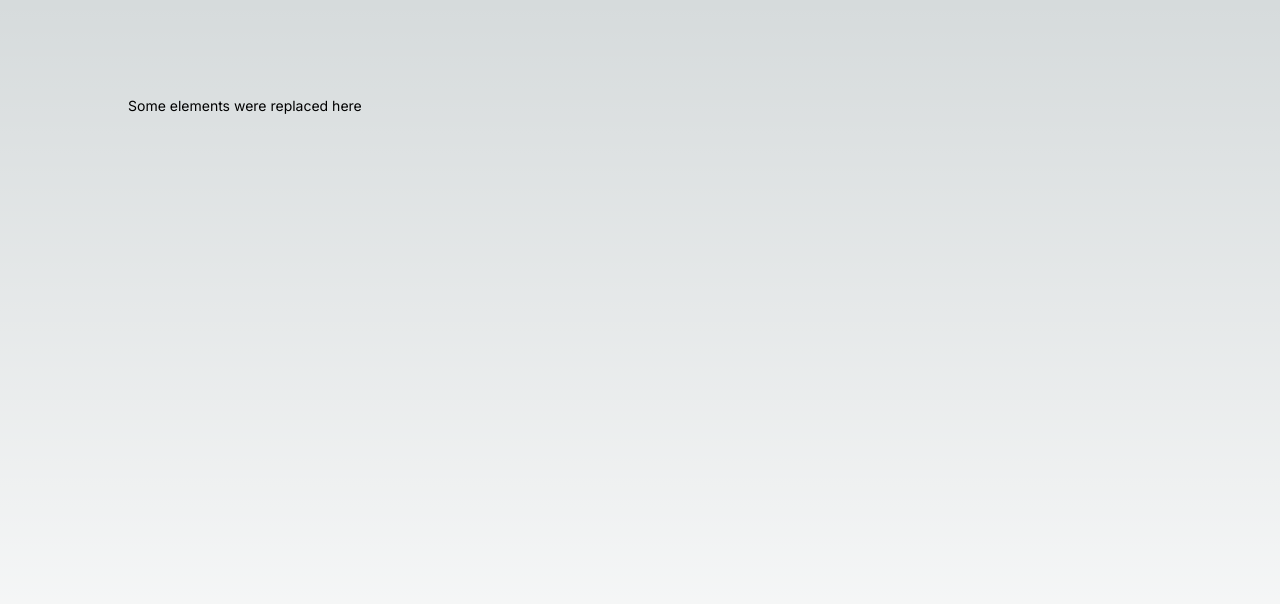
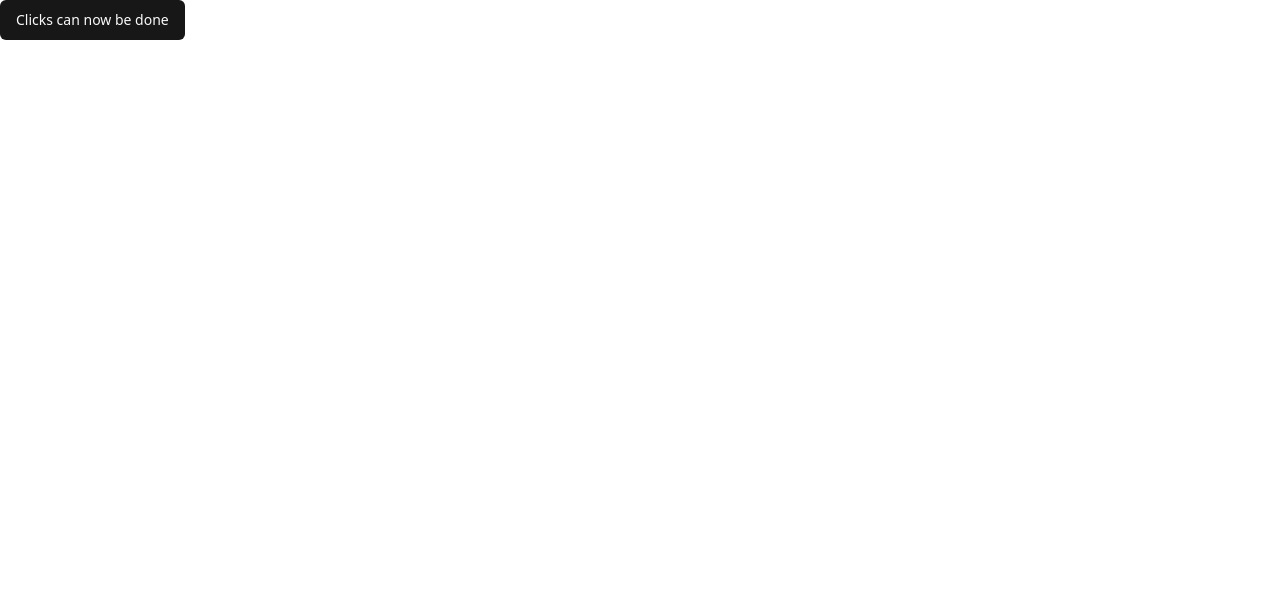
Before and after one commit to skullerj/tube-creawlers, a Next.js app: page / in a window 1280 px wide. Shown: the top 604 px of the page. Built offline with nearby package versions, Linux system fonts and the light colour scheme.

Commit message:
feat: add components from ShadCDN and linting from biome

```diff
--- a/src/app/globals.css
+++ b/src/app/globals.css
@@ -2,32 +2,75 @@
   @tailwind components;
   @tailwind utilities;
 
+  @layer base {
     :root {
-  --foreground-rgb: 0, 0, 0;
-  --background-start-rgb: 214, 219, 220;
-  --background-end-rgb: 255, 255, 255;
+      --background: 0 0% 100%;
+      --foreground: 0 0% 3.9%;
+
+      --card: 0 0% 100%;
+      --card-foreground: 0 0% 3.9%;
+
+      --popover: 0 0% 100%;
+      --popover-foreground: 0 0% 3.9%;
+
+      --primary: 0 0% 9%;
+      --primary-foreground: 0 0% 98%;
+
+      --secondary: 0 0% 96.1%;
+      --secondary-foreground: 0 0% 9%;
+
+      --muted: 0 0% 96.1%;
+      --muted-foreground: 0 0% 45.1%;
+
+      --accent: 0 0% 96.1%;
+      --accent-foreground: 0 0% 9%;
+
+      --destructive: 0 84.2% 60.2%;
+      --destructive-foreground: 0 0% 98%;
+
+      --border: 0 0% 89.8%;
+      --input: 0 0% 89.8%;
+      --ring: 0 0% 3.9%;
+
+      --radius: 0.5rem;
     }
 
-@media (prefers-color-scheme: dark) {
-  :root {
-    --foreground-rgb: 255, 255, 255;
-    --background-start-rgb: 0, 0, 0;
-    --background-end-rgb: 0, 0, 0;
+    .dark {
+      --background: 0 0% 3.9%;
+      --foreground: 0 0% 98%;
+
+      --card: 0 0% 3.9%;
+      --card-foreground: 0 0% 98%;
+
+      --popover: 0 0% 3.9%;
+      --popover-foreground: 0 0% 98%;
+
+      --primary: 0 0% 98%;
+      --primary-foreground: 0 0% 9%;
+
+      --secondary: 0 0% 14.9%;
+      --secondary-foreground: 0 0% 98%;
+
+      --muted: 0 0% 14.9%;
+      --muted-foreground: 0 0% 63.9%;
+
+      --accent: 0 0% 14.9%;
+      --accent-foreground: 0 0% 98%;
+
+      --destructive: 0 62.8% 30.6%;
+      --destructive-foreground: 0 0% 98%;
+
+      --border: 0 0% 14.9%;
+      --input: 0 0% 14.9%;
+      --ring: 0 0% 83.1%;
     }
   }
 
+  @layer base {
+    * {
+      @apply border-border;
+    }
     body {
-  color: rgb(var(--foreground-rgb));
-  background: linear-gradient(
-      to bottom,
-      transparent,
-      rgb(var(--background-end-rgb))
-    )
-    rgb(var(--background-start-rgb));
-}
-
-@layer utilities {
-  .text-balance {
-    text-wrap: balance;
+      @apply bg-background text-foreground;
     }
   }
--- a/src/app/layout.tsx
+++ b/src/app/layout.tsx
@@ -1,8 +1,9 @@
 import type { Metadata } from "next";
-import { Inter } from "next/font/google";
+import { Inter as FontSans } from "next/font/google";
 import "./globals.css";
+import { cn } from "@/lib/utils";
 
-const inter = Inter({ subsets: ["latin"] });
+const fontSans = FontSans({ subsets: ["latin"], variable: "--font-sans" });
 
 export const metadata: Metadata = {
 	title: "Create Next App",
@@ -16,7 +17,14 @@
 }>) {
 	return (
 		<html lang="en">
-      <body className={inter.className}>{children}</body>
+			<body
+				className={cn(
+					"main-h-screen bg-background font-sans atialised",
+					fontSans.variable,
+				)}
+			>
+				{children}
+			</body>
 		</html>
 	);
 }
--- a/src/app/page.tsx
+++ b/src/app/page.tsx
@@ -1,13 +1,10 @@
+import { Button } from "@/components/ui/button";
 import Image from "next/image";
 
 export default function Home() {
-  return (
-    <main className="flex min-h-screen flex-col items-center justify-between p-24">
-      <div className="z-10 w-full max-w-5xl items-center justify-between text-sm lg:flex">
-      Some elements were replaced here
-      </div>
-
-
-    </main>
-  );
+	return (
+		<main className="flex">
+			<Button>Clicks can now be done</Button>
+		</main>
+	);
 }
--- /dev/null
+++ b/src/components/ui/button.tsx
@@ -0,0 +1,56 @@
+import * as React from "react"
+import { Slot } from "@radix-ui/react-slot"
+import { cva, type VariantProps } from "class-variance-authority"
+
+import { cn } from "@/lib/utils"
+
+const buttonVariants = cva(
+  "inline-flex items-center justify-center whitespace-nowrap rounded-md text-sm font-medium ring-offset-background transition-colors focus-visible:outline-none focus-visible:ring-2 focus-visible:ring-ring focus-visible:ring-offset-2 disabled:pointer-events-none disabled:opacity-50",
+  {
+    variants: {
+      variant: {
+        default: "bg-primary text-primary-foreground hover:bg-primary/90",
+        destructive:
+          "bg-destructive text-destructive-foreground hover:bg-destructive/90",
+        outline:
+          "border border-input bg-background hover:bg-accent hover:text-accent-foreground",
+        secondary:
+          "bg-secondary text-secondary-foreground hover:bg-secondary/80",
+        ghost: "hover:bg-accent hover:text-accent-foreground",
+        link: "text-primary underline-offset-4 hover:underline",
+      },
+      size: {
+        default: "h-10 px-4 py-2",
+        sm: "h-9 rounded-md px-3",
+        lg: "h-11 rounded-md px-8",
+        icon: "h-10 w-10",
+      },
+    },
+    defaultVariants: {
+      variant: "default",
+      size: "default",
+    },
+  }
+)
+
+export interface ButtonProps
+  extends React.ButtonHTMLAttributes<HTMLButtonElement>,
+    VariantProps<typeof buttonVariants> {
+  asChild?: boolean
+}
+
+const Button = React.forwardRef<HTMLButtonElement, ButtonProps>(
+  ({ className, variant, size, asChild = false, ...props }, ref) => {
+    const Comp = asChild ? Slot : "button"
+    return (
+      <Comp
+        className={cn(buttonVariants({ variant, size, className }))}
+        ref={ref}
+        {...props}
+      />
+    )
+  }
+)
+Button.displayName = "Button"
+
+export { Button, buttonVariants }
--- /dev/null
+++ b/src/lib/utils.ts
@@ -0,0 +1,6 @@
+import { type ClassValue, clsx } from "clsx";
+import { twMerge } from "tailwind-merge";
+
+export function cn(...inputs: ClassValue[]) {
+	return twMerge(clsx(inputs));
+}
--- a/tailwind.config.ts
+++ b/tailwind.config.ts
@@ -1,20 +1,81 @@
-import type { Config } from "tailwindcss";
+import type { Config } from "tailwindcss"
 
-const config: Config = {
+const config = {
+  darkMode: ["class"],
   content: [
-    "./src/pages/**/*.{js,ts,jsx,tsx,mdx}",
-    "./src/components/**/*.{js,ts,jsx,tsx,mdx}",
-    "./src/app/**/*.{js,ts,jsx,tsx,mdx}",
-  ],
+    './pages/**/*.{ts,tsx}',
+    './components/**/*.{ts,tsx}',
+    './app/**/*.{ts,tsx}',
+    './src/**/*.{ts,tsx}',
+	],
+  prefix: "",
   theme: {
+    container: {
+      center: true,
+      padding: "2rem",
+      screens: {
+        "2xl": "1400px",
+      },
+    },
     extend: {
-      backgroundImage: {
-        "gradient-radial": "radial-gradient(var(--tw-gradient-stops))",
-        "gradient-conic":
-          "conic-gradient(from 180deg at 50% 50%, var(--tw-gradient-stops))",
+      colors: {
+        border: "hsl(var(--border))",
+        input: "hsl(var(--input))",
+        ring: "hsl(var(--ring))",
+        background: "hsl(var(--background))",
+        foreground: "hsl(var(--foreground))",
+        primary: {
+          DEFAULT: "hsl(var(--primary))",
+          foreground: "hsl(var(--primary-foreground))",
+        },
+        secondary: {
+          DEFAULT: "hsl(var(--secondary))",
+          foreground: "hsl(var(--secondary-foreground))",
+        },
+        destructive: {
+          DEFAULT: "hsl(var(--destructive))",
+          foreground: "hsl(var(--destructive-foreground))",
+        },
+        muted: {
+          DEFAULT: "hsl(var(--muted))",
+          foreground: "hsl(var(--muted-foreground))",
+        },
+        accent: {
+          DEFAULT: "hsl(var(--accent))",
+          foreground: "hsl(var(--accent-foreground))",
+        },
+        popover: {
+          DEFAULT: "hsl(var(--popover))",
+          foreground: "hsl(var(--popover-foreground))",
+        },
+        card: {
+          DEFAULT: "hsl(var(--card))",
+          foreground: "hsl(var(--card-foreground))",
+        },
+      },
+      fontFamily: {},
+      borderRadius: {
+        lg: "var(--radius)",
+        md: "calc(var(--radius) - 2px)",
+        sm: "calc(var(--radius) - 4px)",
+      },
+      keyframes: {
+        "accordion-down": {
+          from: { height: "0" },
+          to: { height: "var(--radix-accordion-content-height)" },
+        },
+        "accordion-up": {
+          from: { height: "var(--radix-accordion-content-height)" },
+          to: { height: "0" },
+        },
+      },
+      animation: {
+        "accordion-down": "accordion-down 0.2s ease-out",
+        "accordion-up": "accordion-up 0.2s ease-out",
       },
     },
   },
-  plugins: [],
-};
-export default config;
+  plugins: [require("tailwindcss-animate")],
+} satisfies Config
+
+export default config
```
Also changed, not shown: biome.json (added, +12 -0 lines), package.json (+11 -4 lines), .eslintrc.json (deleted), components.json (added), 1 other file (tests, documents, lock files or other folders). Lines whose indentation alone changed are shown as unchanged.
